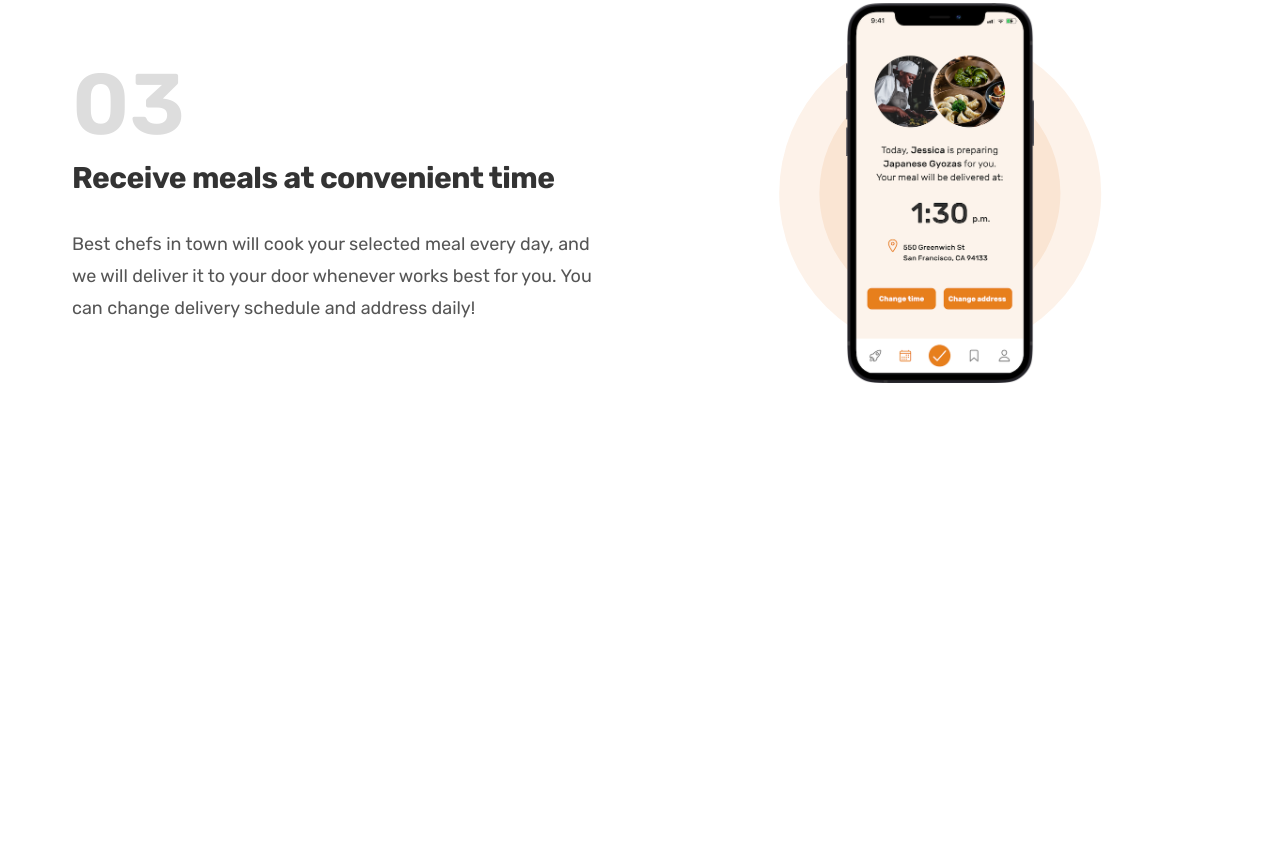
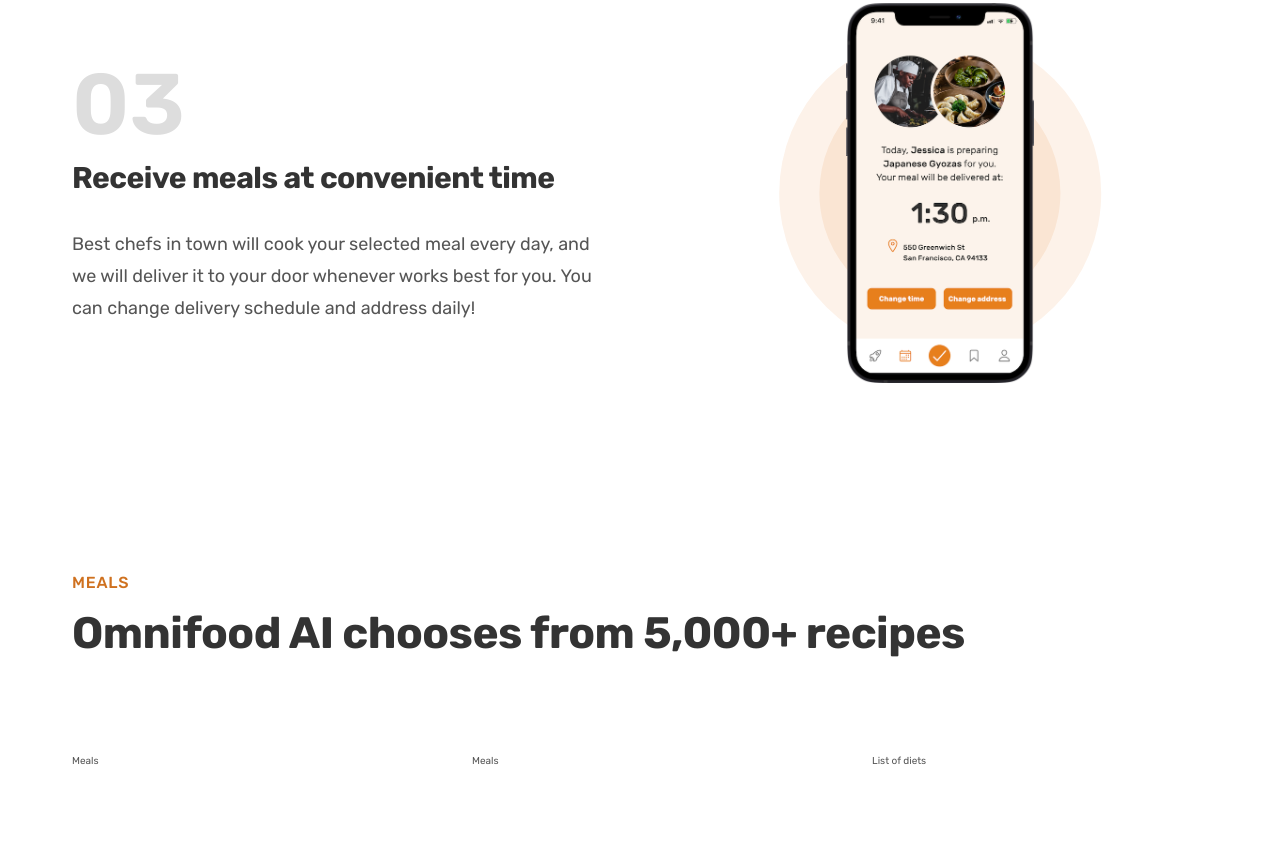
Before and after one commit to KseniyaKerzhner/Omnifood-Project, a plain HTML site: page index.html in a window 1280 px wide. Shown: the part 2080-2942 px from the top of the page. Before the commit the page ends 2559 px from the top, so only its background shows below. Drawn offline with Linux system fonts and the light colour scheme.

Commit message:
feat: start meals section

```diff
--- a/css/style.css
+++ b/css/style.css
@@ -207,3 +207,11 @@
 .step-img {
 	width: 35%;
 }
+
+/*******************/
+/* MEALS SECTION */
+/*******************/
+
+.section-meals {
+	padding: 9.6rem 0;
+}
--- a/index.html
+++ b/index.html
@@ -108,7 +108,19 @@
 					<img src="img/app/app-screen-3.png" class="step-img" alt="iPhone app delivery screen">
 				</div>
 			</div>
+		</section>
 
+		<section class="section-meals">
+			<div class="container">
+				<span class="subheading">Meals</span>
+				<h2 class="heading-secondary">Omnifood AI chooses from 5,000+ recipes</h2>
+			</div>
+
+			<div class="container grid grid--3--cols">
+				<div class="meal">Meals</div>
+				<div class="meal">Meals</div>
+				<div class="list">List of diets</div>
+			</div>
 		</section>
 
 	</main>
```
